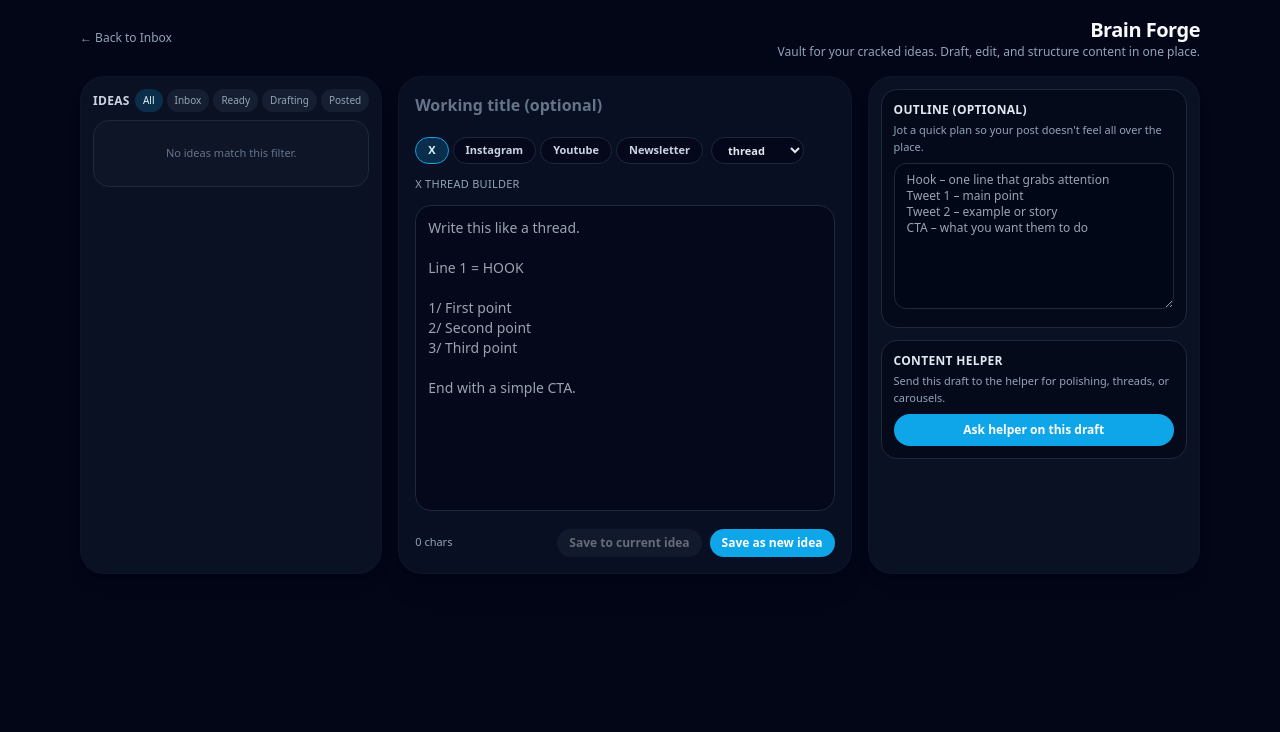
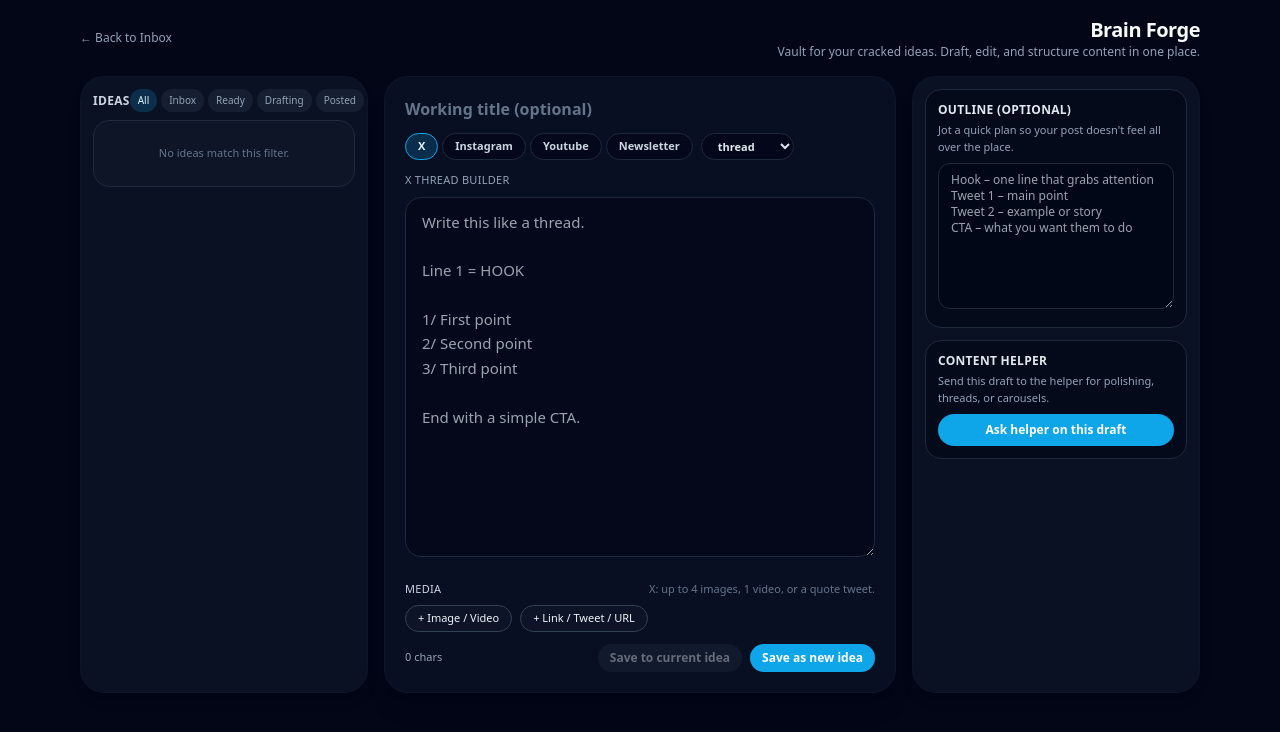
Before and after one commit to Solmidey/Creator_Brain_Box, a Next.js app: page /brain-forge in a window 1280 px wide. Shown: the top 732 px of the page. Built offline with nearby package versions, Linux system fonts and the light colour scheme.

Commit message:
Enhance Brain Forge editor and media support

```diff
--- a/app/brain-forge/page.tsx
+++ b/app/brain-forge/page.tsx
@@ -1,11 +1,11 @@
 "use client";
 
 import Link from "next/link";
-import { useMemo, useState } from "react";
+import { type ChangeEvent, useMemo, useState } from "react";
 
 import { ContentHelperModal, type ContentHelperModalProps } from "../components/ContentHelperModal";
 import { useSavedIdeas, type Idea } from "../hooks/useSavedIdeas";
-import type { ContentType, IdeaStatus, Platform as IdeaPlatform } from "../types/ideas";
+import type { ContentType, IdeaAttachment, IdeaStatus, Platform as IdeaPlatform } from "../types/ideas";
 
 type Platform = "x" | "instagram" | "youtube" | "newsletter";
 
@@ -13,6 +13,7 @@ const PLATFORM_CONFIG: Record<Platform, {
   editorLabel: string;
   editorPlaceholder: string;
   outlinePlaceholder: string;
+  mediaHint: string;
 }> = {
   x: {
     editorLabel: "X thread builder",
@@ -20,6 +21,7 @@ const PLATFORM_CONFIG: Record<Platform, {
       "Write this like a thread.\n\nLine 1 = HOOK\n\n1/ First point\n2/ Second point\n3/ Third point\n\nEnd with a simple CTA.",
     outlinePlaceholder:
       "Hook – one line that grabs attention\nTweet 1 – main point\nTweet 2 – example or story\nCTA – what you want them to do",
+    mediaHint: "X: up to 4 images, 1 video, or a quote tweet.",
   },
   instagram: {
     editorLabel: "Instagram carousel builder",
@@ -27,6 +29,7 @@ const PLATFORM_CONFIG: Record<Platform, {
       "Think in slides.\n\nSLIDE 1 – Hook\nSLIDE 2–4 – Value / tips\nSLIDE 5 – Story or example\nLAST SLIDE – CTA (what they should do next).",
     outlinePlaceholder:
       "Slide 1 – hook\nSlides 2–3 – main tips\nSlide 4 – proof / story\nLast slide – CTA",
+    mediaHint: "Instagram: think in slides or reels – images, carousels, or short video.",
   },
   youtube: {
     editorLabel: "YouTube / video script",
@@ -34,6 +37,8 @@ const PLATFORM_CONFIG: Record<Platform, {
       "Write a simple script.\n\nINTRO – hook them fast\nSECTION 1 – main idea\nSECTION 2 – example / demo\nSECTION 3 – key takeaways\nOUTRO – CTA + what to watch next.",
     outlinePlaceholder:
       "Intro – hook\nPart 1 – main idea\nPart 2 – example or story\nOutro – CTA",
+    mediaHint:
+      "YouTube: focus on the main video. You can still attach a reference doc or thumbnail idea.",
   },
   newsletter: {
     editorLabel: "Newsletter / long-form",
@@ -41,6 +46,7 @@ const PLATFORM_CONFIG: Record<Platform, {
       "Write this like an email or newsletter.\n\nSUBJECT – short, clear promise\nOPENING – why this matters\nBODY – 2–3 clear points\nWRAP-UP – summary\nCTA / PS – what they should do next.",
     outlinePlaceholder:
       "Subject – big promise\nOpening – 1–2 lines\nBody – 2–3 points\nCTA / PS – next step",
+    mediaHint: "Newsletter: optional header image, screenshots, or reference links.",
   },
 };
 
@@ -106,8 +112,12 @@ export default function BrainForgePage() {
   const [outline, setOutline] = useState("");
   const [helperOpen, setHelperOpen] = useState(false);
   const [helperInitialText, setHelperInitialText] = useState("");
+  const [attachments, setAttachments] = useState<IdeaAttachment[]>([]);
+  const [showAddLink, setShowAddLink] = useState(false);
+  const [newLink, setNewLink] = useState("");
 
   const platformConfig = PLATFORM_CONFIG[editorPlatform];
+  const platformMediaHint = platformConfig.mediaHint;
 
   const filteredIdeas = useMemo(() => {
     if (statusFilter === "All") return savedIdeas;
@@ -120,6 +130,9 @@ export default function BrainForgePage() {
     setEditorContentType(idea.contentType ?? "thread");
     setEditorPlatform(ideaPlatformToEditorPlatform(idea.platforms?.[0]));
     setEditorTitle(getIdeaPreview(idea.text ?? ""));
+    setAttachments(idea.attachments ?? []);
+    setShowAddLink(false);
+    setNewLink("");
   };
 
   const handleSaveBackToIdea = () => {
@@ -128,6 +141,7 @@ export default function BrainForgePage() {
       text: editorBody,
       contentType: editorContentType,
       platforms: [editorPlatformToIdeaPlatform(editorPlatform)],
+      attachments,
     });
   };
 
@@ -143,7 +157,7 @@ export default function BrainForgePage() {
       energy: 3,
       createdAt: now,
       updatedAt: now,
-      attachments: [],
+      attachments,
       referenceTweets: [],
     };
 
@@ -151,9 +165,44 @@ export default function BrainForgePage() {
     setActiveIdeaId(newIdea.id);
   };
 
+  const handleAddFiles = (e: ChangeEvent<HTMLInputElement>) => {
+    const files = Array.from(e.target.files ?? []);
+    if (!files.length) return;
+
+    const next: IdeaAttachment[] = files.map((file) => ({
+      id: `${Date.now()}-${file.name}`,
+      type: file.type.startsWith("video") ? "video" : "image",
+      url: URL.createObjectURL(file),
+      name: file.name,
+    }));
+
+    setAttachments((prev) => [...prev, ...next]);
+    e.target.value = "";
+  };
+
+  const handleAddLink = () => {
+    const trimmed = newLink.trim();
+    if (!trimmed) return;
+
+    const attachment: IdeaAttachment = {
+      id: `${Date.now()}-link`,
+      type: "link",
+      url: trimmed,
+      name: trimmed,
+    };
+
+    setAttachments((prev) => [...prev, attachment]);
+    setNewLink("");
+    setShowAddLink(false);
+  };
+
+  const handleRemoveAttachment = (id: string) => {
+    setAttachments((prev) => prev.filter((a) => a.id !== id));
+  };
+
   return (
     <main className="min-h-screen bg-slate-950 text-slate-50">
-      <div className="mx-auto max-w-6xl space-y-4 px-4 pb-10 pt-4">
+      <div className="mx-auto max-w-6xl px-4 pb-10 pt-4">
         <div className="flex items-center justify-between gap-3">
           <Link href="/" className="text-xs text-slate-400 transition hover:text-slate-200">
             ← Back to Inbox
@@ -166,7 +215,7 @@ export default function BrainForgePage() {
           </div>
         </div>
 
-        <div className="grid grid-cols-1 gap-4 lg:grid-cols-[1fr_1.5fr_1.1fr]">
+        <div className="mt-4 grid grid-cols-1 gap-4 md:grid-cols-[minmax(0,0.9fr)_minmax(0,1.6fr)_minmax(0,0.9fr)]">
           <section className="space-y-2 rounded-3xl border border-slate-900/80 bg-slate-900/70 p-3 shadow-lg">
             <div className="flex items-center justify-between">
               <h2 className="text-xs font-semibold uppercase tracking-wide text-slate-300">Ideas</h2>
@@ -215,15 +264,15 @@ export default function BrainForgePage() {
             </div>
           </section>
 
-          <section className="space-y-3 rounded-3xl border border-slate-900/80 bg-slate-900/60 p-4 shadow-xl">
+          <section className="rounded-3xl border border-slate-900/80 bg-slate-900/60 p-4 sm:p-5 shadow-xl h-full flex flex-col gap-3">
             <input
               value={editorTitle}
               onChange={(e) => setEditorTitle(e.target.value)}
               placeholder="Working title (optional)"
-              className="mb-2 w-full bg-transparent text-base font-semibold text-slate-50 outline-none placeholder:text-slate-500"
+              className="w-full bg-transparent text-base font-semibold text-slate-50 outline-none placeholder:text-slate-500"
             />
 
-            <div className="mb-3 flex flex-wrap gap-2 text-[11px]">
+            <div className="flex flex-wrap gap-2 text-[11px]">
               <div className="flex flex-wrap items-center gap-1">
                 {PLATFORM_OPTIONS.map((platform) => (
                   <button
@@ -256,18 +305,86 @@ export default function BrainForgePage() {
               </select>
             </div>
 
-            <p className="mb-1 text-[11px] font-medium uppercase tracking-wide text-slate-400">
+            <div className="flex flex-col gap-2 flex-1">
+              <p className="text-[11px] font-medium uppercase tracking-wide text-slate-400">
                 {platformConfig.editorLabel}
               </p>
               <textarea
                 value={editorBody}
                 onChange={(e) => setEditorBody(e.target.value)}
-              rows={14}
-              className="w-full resize-none rounded-2xl border border-slate-800 bg-slate-950/70 px-3 py-3 text-sm text-slate-100 outline-none"
+                className="w-full rounded-2xl border border-slate-800 bg-slate-950/70 px-4 py-3 text-sm sm:text-[15px] leading-relaxed text-slate-100 outline-none resize-y min-h-[260px] md:min-h-[360px]"
                 placeholder={platformConfig.editorPlaceholder}
               />
+            </div>
 
-            <div className="mt-3 flex flex-wrap items-center justify-between gap-2">
+            <div className="mt-3 space-y-2">
+              <div className="flex items-center justify-between text-[11px] text-slate-400">
+                <span className="font-medium uppercase tracking-wide text-slate-300">Media</span>
+                <span className="text-slate-500">{platformMediaHint}</span>
+              </div>
+
+              <div className="flex flex-wrap gap-2">
+                <label className="inline-flex cursor-pointer items-center gap-1 rounded-full border border-slate-700 bg-slate-900/70 px-3 py-1 text-[11px] text-slate-100 hover:border-sky-500">
+                  <span>+ Image / Video</span>
+                  <input
+                    type="file"
+                    multiple
+                    accept="image/*,video/*"
+                    className="hidden"
+                    onChange={handleAddFiles}
+                  />
+                </label>
+
+                <button
+                  type="button"
+                  onClick={() => setShowAddLink(true)}
+                  className="inline-flex items-center gap-1 rounded-full border border-slate-700 bg-slate-900/70 px-3 py-1 text-[11px] text-slate-100 hover:border-sky-500"
+                >
+                  + Link / Tweet / URL
+                </button>
+              </div>
+
+              {showAddLink && (
+                <div className="flex gap-2 pt-1">
+                  <input
+                    value={newLink}
+                    onChange={(e) => setNewLink(e.target.value)}
+                    placeholder="Paste a tweet, article, or media link…"
+                    className="flex-1 rounded-xl border border-slate-700 bg-slate-950/80 px-3 py-1.5 text-[11px] text-slate-100 outline-none"
+                  />
+                  <button
+                    type="button"
+                    onClick={handleAddLink}
+                    className="rounded-xl bg-sky-500 px-3 py-1.5 text-[11px] font-semibold text-white hover:bg-sky-400"
+                  >
+                    Add
+                  </button>
+                </div>
+              )}
+
+              {attachments.length > 0 && (
+                <div className="flex flex-wrap gap-1.5 pt-1">
+                  {attachments.map((a) => (
+                    <div
+                      key={a.id}
+                      className="inline-flex items-center gap-1 rounded-full bg-slate-800/80 px-2.5 py-1 text-[10px] text-slate-100"
+                    >
+                      <span className="uppercase text-[9px] text-slate-400">{a.type}</span>
+                      <span className="max-w-[140px] truncate">{a.name ?? a.url}</span>
+                      <button
+                        type="button"
+                        onClick={() => handleRemoveAttachment(a.id)}
+                        className="ml-1 text-slate-400 hover:text-red-400"
+                      >
+                        ×
+                      </button>
+                    </div>
+                  ))}
+                </div>
+              )}
+            </div>
+
+            <div className="mt-auto flex flex-wrap items-center justify-between gap-2">
               <div className="flex gap-2 text-[11px] text-slate-400">
                 <span>{editorBody.length} chars</span>
               </div>
@@ -330,6 +447,7 @@ export default function BrainForgePage() {
         open={helperOpen}
         initialText={helperInitialText}
         initialPlatform={platformToHelperPlatform(editorPlatform)}
+        initialAttachments={attachments}
         onClose={() => setHelperOpen(false)}
         onApplySuggestion={(newText) => {
           setEditorBody(newText);
```
Lines whose indentation alone changed are shown as unchanged.
